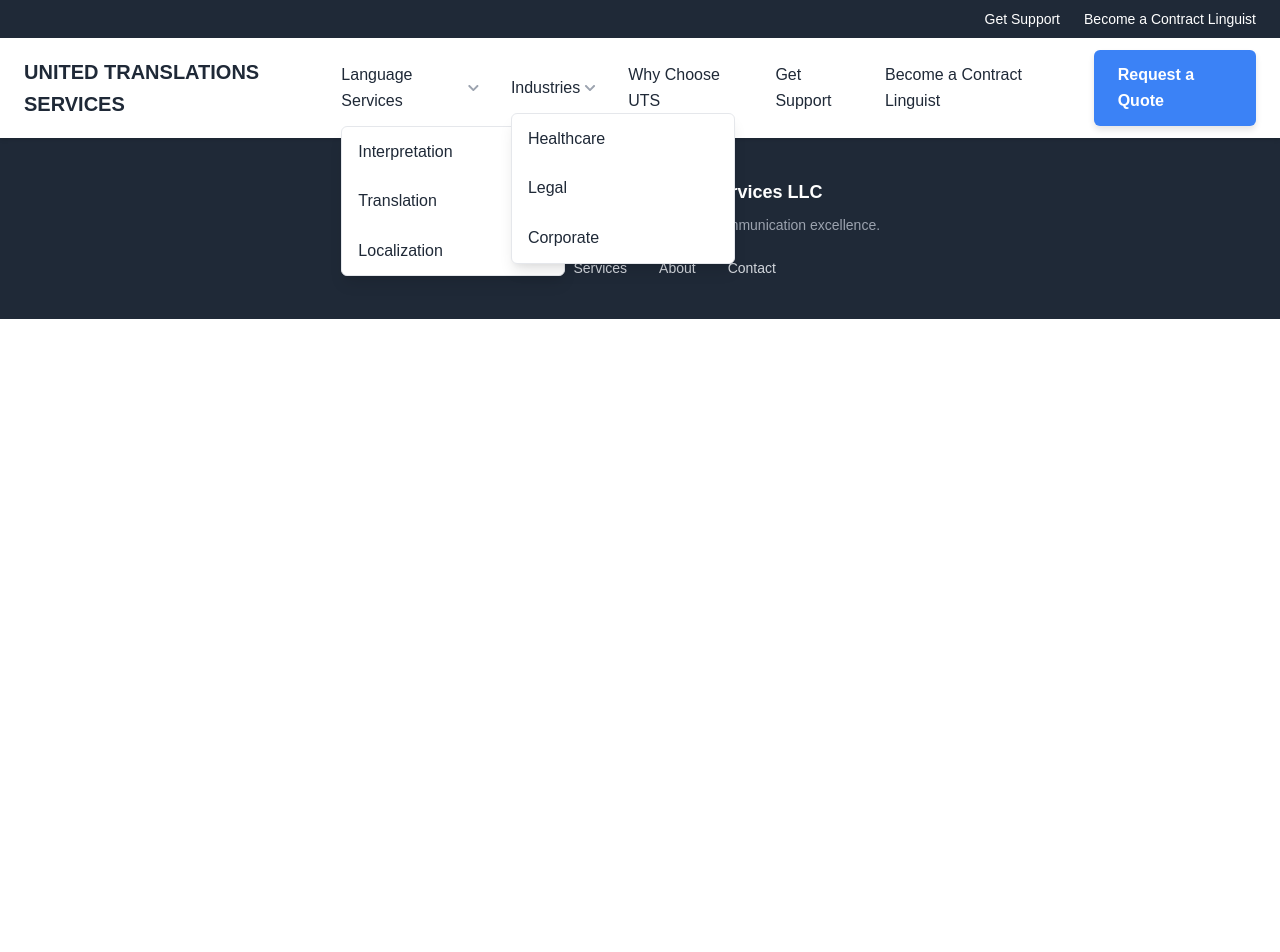
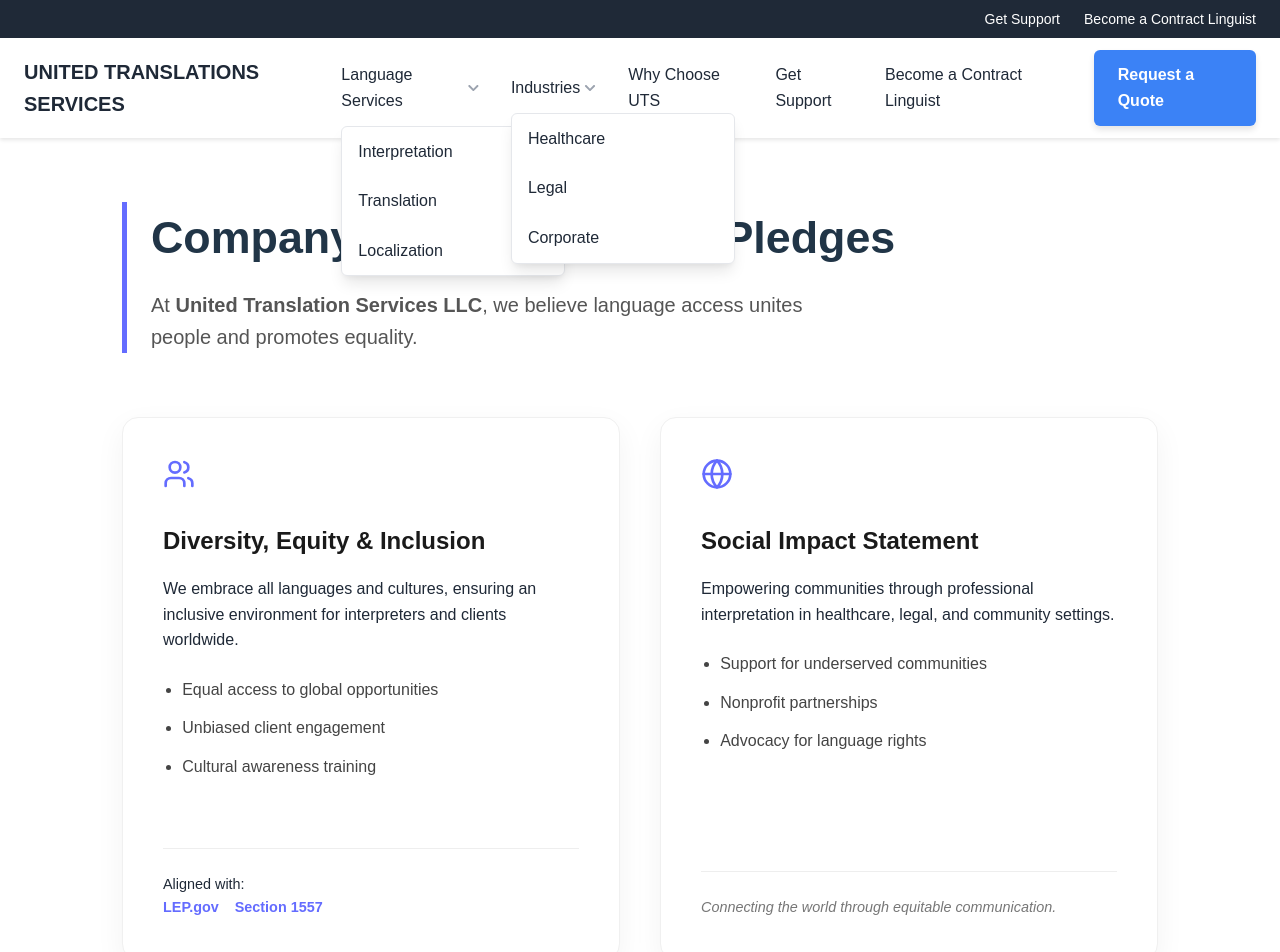
Before and after one commit to therealOfarah/United-Translation-, a React (Vite) app: page /pledges in a window 1280 px wide. Shown: the top 952 px of the page. Before the commit the page ends 800 px from the top, so only its background shows below. Built offline with nearby package versions, Linux system fonts and the light colour scheme.

Commit message:
add pledges

```diff
--- a/package.json
+++ b/package.json
@@ -12,6 +12,7 @@
   "dependencies": {
     "@formspree/react": "^3.0.0",
     "framer-motion": "^12.23.25",
+    "lucide-react": "^0.561.0",
     "react": "^19.2.0",
     "react-dom": "^19.2.0",
     "react-icons": "^5.5.0",
--- a/src/App.jsx
+++ b/src/App.jsx
@@ -14,6 +14,7 @@
 import Industries from './Industries';
 import Resources from './Resources';
 import GetSupport from './GetSupport';
+import Pledges from './Pledges';
 // --- Framer Motion Variants (Defined locally) ---
 // --- Framer Motion Variants (Defined locally) ---
 const containerVariants = {
@@ -218,6 +219,7 @@
           <Link to="/" className="footer-link" onClick={handleFooterClick}>Home</Link>
           <Link to="/services" className="footer-link" onClick={handleFooterClick}>Services</Link>
           <Link to="/about" className="footer-link" onClick={handleFooterClick}>About</Link>
+          <Link to="/pledges" className="footer-link">Our Commitments</Link>
           <Link to="/contact" className="footer-link" onClick={handleFooterClick}>Contact</Link>
         </div>
       </div>
@@ -361,6 +363,7 @@
         <Route path="/interpretation" element={<Interpretation />} />
         <Route path="/translation" element={<Translation />} />
         <Route path="/localization" element={<Localization />} />
+        <Route path="/pledges" element={<Pledges />} />
 
         {/* Core Nav Routes */}
         <Route path="/about" element={<About />} />
@@ -371,7 +374,7 @@
         <Route path="/resources" element={<Resources />} />
         <Route path="/support" element={<GetSupport />} />
         <Route path="/become-linguist" element={<BecomeLinguist />} />
-
+        {/* <Link to="/pledges" className="footer-link">Our Commitments</Link> */}
       </Routes>
       <Footer />
     </Router>
--- /dev/null
+++ b/src/Pledges.jsx
@@ -0,0 +1,70 @@
+import React from "react";
+import { motion } from "framer-motion";
+import { ShieldCheck, Globe, Users } from "lucide-react";
+
+const containerVariants = {
+  hidden: { opacity: 0 },
+  visible: {
+    opacity: 1,
+    transition: { staggerChildren: 0.2 }
+  }
+};
+
+const itemVariants = {
+  hidden: { y: 20, opacity: 0 },
+  visible: { y: 0, opacity: 1, transition: { duration: 0.5 } }
+};
+
+export default function Pledges() {
+  return (
+    <motion.div
+      className="pledges-container"
+      initial="hidden"
+      animate="visible"
+      variants={containerVariants}
+    >
+      <header className="pledges-header">
+        <motion.h1 variants={itemVariants}>Company Commitments & Pledges</motion.h1>
+        <motion.p variants={itemVariants} className="lead-text">
+          At <strong>United Translation Services LLC</strong>, we believe language access unites people and promotes equality.
+        </motion.p>
+      </header>
+
+      <div className="pledges-grid">
+        {/* Pledge 1 */}
+        <motion.div className="pledge-card" variants={itemVariants}>
+          <div className="icon-wrapper"><Users size={32} /></div>
+          <h2>Diversity, Equity & Inclusion</h2>
+          <p>We embrace all languages and cultures, ensuring an inclusive environment for interpreters and clients worldwide.</p>
+          <ul className="pledge-list">
+            <li>Equal access to global opportunities</li>
+            <li>Unbiased client engagement</li>
+            <li>Cultural awareness training</li>
+          </ul>
+          <div className="pledge-footer">
+            <span>Aligned with:</span>
+            <div className="links">
+              <a href="https://www.lep.gov/guidance-conference-materials" target="_blank" rel="noopener noreferrer">LEP.gov</a>
+              <a href="https://www.hhs.gov/civil-rights/for-individuals/section-1557/index.html" target="_blank" rel="noopener noreferrer">Section 1557</a>
+            </div>
+          </div>
+        </motion.div>
+
+        {/* Pledge 2 */}
+        <motion.div className="pledge-card" variants={itemVariants}>
+          <div className="icon-wrapper"><Globe size={32} /></div>
+          <h2>Social Impact Statement</h2>
+          <p>Empowering communities through professional interpretation in healthcare, legal, and community settings.</p>
+          <ul className="pledge-list">
+            <li>Support for underserved communities</li>
+            <li>Nonprofit partnerships</li>
+            <li>Advocacy for language rights</li>
+          </ul>
+          <div className="pledge-footer">
+            <p className="italic">Connecting the world through equitable communication.</p>
+          </div>
+        </motion.div>
+      </div>
+    </motion.div>
+  );
+}
--- a/src/index.css
+++ b/src/index.css
@@ -1124,7 +1124,98 @@
     margin-bottom: 50px;
     border-radius: 12px;
 }
-
+/* Pledges Page Layout */
+.pledges-container {
+  max-width: 1100px;
+  margin: 4rem auto;
+  padding: 0 2rem;
+  text-align: left; /* Better readability than center for long text */
+}
+
+.pledges-header {
+  margin-bottom: 4rem;
+  border-left: 5px solid #646cff; /* Brand accent color */
+  padding-left: 1.5rem;
+}
+
+.pledges-header h1 {
+  font-size: 2.8rem;
+  margin-bottom: 1rem;
+  color: #213547;
+}
+
+.lead-text {
+  font-size: 1.25rem;
+  color: #555;
+  max-width: 700px;
+}
+
+/* The Grid */
+.pledges-grid {
+  display: grid;
+  grid-template-columns: repeat(auto-fit, minmax(350px, 1fr));
+  gap: 2.5rem;
+}
+
+.pledge-card {
+  background: #ffffff;
+  padding: 2.5rem;
+  border-radius: 16px;
+  box-shadow: 0 10px 30px rgba(0,0,0,0.05);
+  border: 1px solid #f0f0f0;
+  transition: transform 0.3s ease;
+  display: flex;
+  flex-direction: column;
+}
+
+.pledge-card:hover {
+  transform: translateY(-5px);
+}
+
+.icon-wrapper {
+  color: #646cff;
+  margin-bottom: 1.5rem;
+}
+
+.pledge-card h2 {
+  font-size: 1.5rem;
+  margin-bottom: 1rem;
+  color: #1a1a1a;
+}
+
+.pledge-list {
+  margin: 1.5rem 0;
+  padding-left: 1.2rem;
+  flex-grow: 1;
+}
+
+.pledge-list li {
+  margin-bottom: 0.8rem;
+  color: #444;
+}
+
+.pledge-footer {
+  margin-top: 2rem;
+  padding-top: 1.5rem;
+  border-top: 1px solid #eee;
+  font-size: 0.9rem;
+}
+
+.pledge-footer .links a {
+  margin-right: 1rem;
+  color: #646cff;
+  text-decoration: none;
+  font-weight: 600;
+}
+
+.pledge-footer .links a:hover {
+  text-decoration: underline;
+}
+
+.italic {
+  font-style: italic;
+  color: #777;
+}
 .application-form-wrapper {
     display: grid;
     grid-template-columns: 1fr;
```
Also changed, not shown: 1 other file (tests, documents, lock files or other folders).
